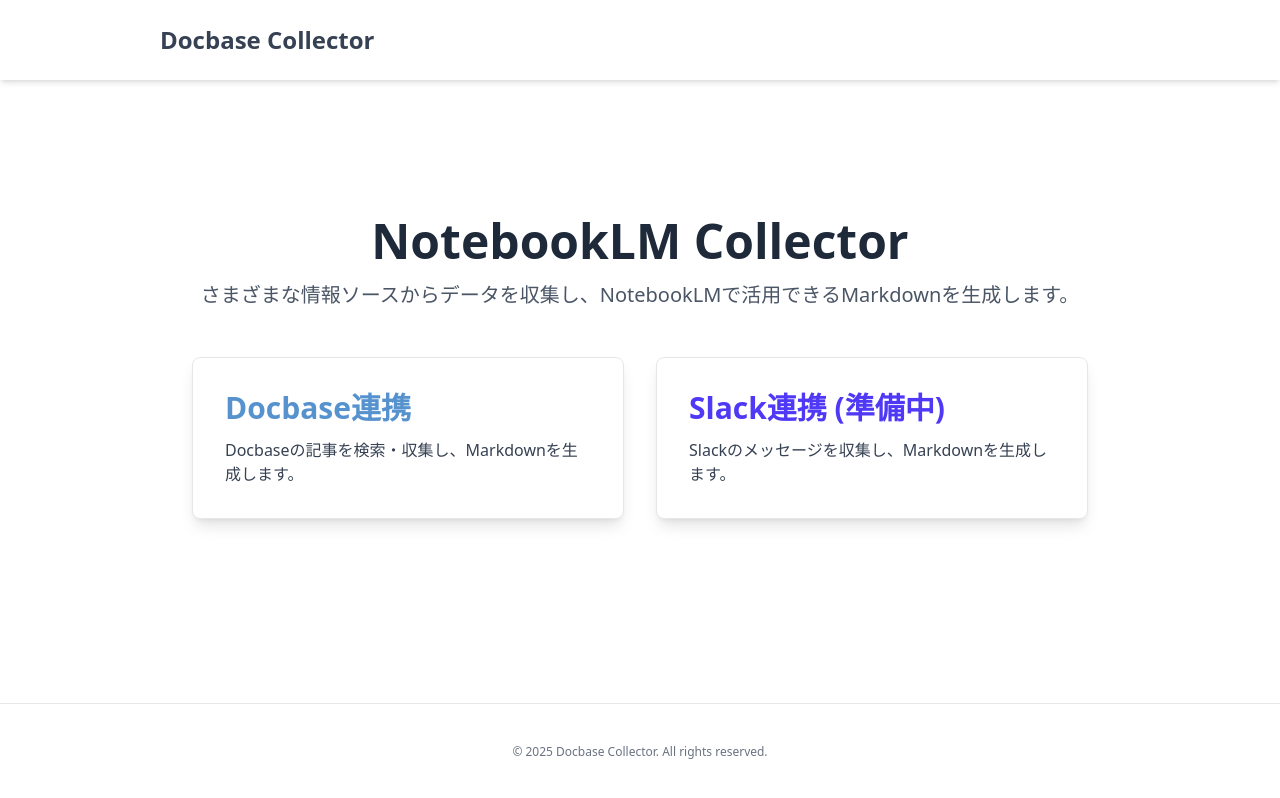
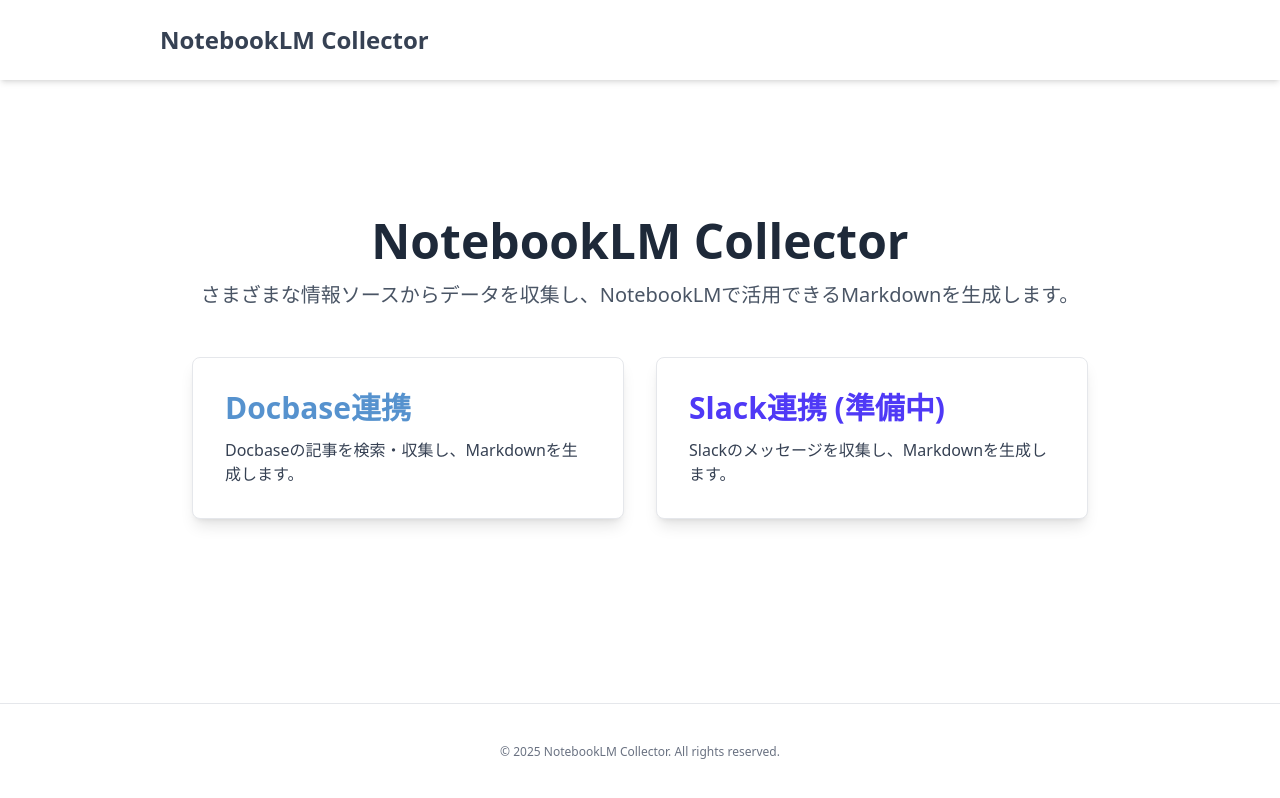
Before and after one commit to 24taro/notebooklm-collector, a Next.js app: page / in a window 1280 px wide. Built offline with nearby package versions, Linux system fonts and the light colour scheme.

Commit message:
refactor(ui): Header/Footerコンポーネントを汎用化し各ページに適用

```diff
--- a/src/app/docbase/page.tsx
+++ b/src/app/docbase/page.tsx
@@ -3,14 +3,14 @@
 import SearchForm from '../../components/SearchForm' // パスを修正
 import { Toaster } from 'react-hot-toast' // Toasterをインポート
 // import { SparklesCore } from "../../components/ui/sparkles"; // 架空のUIコンポーネントなのだ -> 一旦コメントアウト
-import DocbaseHeader from '../../components/DocbaseHeader' // 新しいヘッダーをインポート
-import DocbaseFooter from '../../components/DocbaseFooter' // 新しいフッターをインポート
+import Header from '../../components/Header' // 変更
+import Footer from '../../components/Footer' // 変更
 
 export default function DocbasePage() {
   // コンポーネント名を DocbasePage に変更
   return (
     <main className="flex min-h-screen flex-col text-gray-800 selection:bg-docbase-primary font-sans">
-      <DocbaseHeader /> {/* ヘッダーをここに配置 */}
+      <Header title="NotebookLM Collector - Docbase" /> {/* 変更 */}
       {/* 背景のパーティクルエフェクト (架空のコンポーネント) */}
       {/* <div className=\"absolute inset-0 w-full h-full z-0\"> */}
       {/*  <SparklesCore */}
@@ -140,7 +140,7 @@
           </div>
         </section>
       </div>
-      <DocbaseFooter /> {/* フッターをここに配置 */}
+      <Footer /> {/* 変更 */}
     </main>
   )
 }
--- a/src/app/page.tsx
+++ b/src/app/page.tsx
@@ -1,13 +1,13 @@
 'use client' // クライアントコンポーネントとしてマーク
 
 import Link from 'next/link'
-import DocbaseHeader from '../components/DocbaseHeader'
-import DocbaseFooter from '../components/DocbaseFooter'
+import Header from '../components/Header'
+import Footer from '../components/Footer'
 
 export default function HomePage() {
   return (
     <main className="flex min-h-screen flex-col text-gray-800 selection:bg-docbase-primary font-sans">
-      <DocbaseHeader />
+      <Header title="NotebookLM Collector" />
       <div className="flex-grow flex flex-col items-center justify-center px-4">
         <div className="text-center mb-12">
           <h1 className="text-5xl font-bold mb-4">NotebookLM Collector</h1>
@@ -32,7 +32,7 @@
           </Link>
         </div>
       </div>
-      <DocbaseFooter />
+      <Footer />
     </main>
   )
 }
--- a/src/app/slack/page.tsx
+++ b/src/app/slack/page.tsx
@@ -1,17 +1,17 @@
 'use client'
 
-import DocbaseHeader from '../../components/DocbaseHeader'
-import DocbaseFooter from '../../components/DocbaseFooter'
+import Header from '../../components/Header'
+import Footer from '../../components/Footer'
 
 export default function SlackPage() {
   return (
     <main className="flex min-h-screen flex-col text-gray-800 selection:bg-docbase-primary font-sans">
-      <DocbaseHeader />
+      <Header title="NotebookLM Collector - Slack" />
       <div className="flex-grow flex flex-col items-center justify-center">
         <h1 className="text-4xl font-bold mb-4">Slack連携機能</h1>
         <p className="text-lg">現在準備中です。お楽しみに！</p>
       </div>
-      <DocbaseFooter />
+      <Footer />
     </main>
   )
 }
--- a/src/components/DocbaseFooter.tsx
+++ /dev/null
@@ -1,14 +0,0 @@
-import React from 'react'
-
-const DocbaseFooter = () => {
-  return (
-    <footer className="w-full mt-12 border-t border-gray-200">
-      <div className="max-w-screen-lg mx-auto px-4 sm:px-6 lg:px-8 py-10 text-center text-gray-500 text-xs">
-        <p>&copy; {new Date().getFullYear()} Docbase Collector. All rights reserved.</p>
-        {/* <p className="mt-1">A tool by Your Name/Company</p> */}
-      </div>
-    </footer>
-  )
-}
-
-export default DocbaseFooter
--- a/src/components/DocbaseHeader.tsx
+++ /dev/null
@@ -1,20 +0,0 @@
-'use client' // 必要に応じて
-
-import React from 'react'
-
-const DocbaseHeader = () => {
-  // 名前を DocbaseHeader に変更
-  return (
-    <header className="w-full py-6 shadow-md">
-      <div className="max-w-screen-lg mx-auto flex justify-between items-center px-4 sm:px-6 lg:px-8">
-        <div className="flex items-center">
-          {/* <img src="/docbase-collector-logo.svg" alt="Docbase Collector Logo" className="h-8 w-auto mr-3" /> */}
-          <span className="text-2xl font-semibold text-gray-700">Docbase Collector</span>
-        </div>
-        {/* <a href="#" className="px-4 py-2 text-sm font-medium text-blue-600 border border-blue-600 rounded-md hover:bg-blue-50 transition-colors">ログイン(仮)</a> */}
-      </div>
-    </header>
-  )
-}
-
-export default DocbaseHeader // export も DocbaseHeader に変更
--- a/src/components/Footer.tsx
+++ b/src/components/Footer.tsx
@@ -4,7 +4,7 @@
   return (
     <footer className="w-full mt-12 border-t border-gray-200">
       <div className="max-w-screen-lg mx-auto px-4 sm:px-6 lg:px-8 py-10 text-center text-gray-500 text-xs">
-        <p>&copy; {new Date().getFullYear()} Docbase Collector. All rights reserved.</p>
+        <p>&copy; {new Date().getFullYear()} NotebookLM Collector. All rights reserved.</p>
         {/* <p className="mt-1">A tool by Your Name/Company</p> */}
       </div>
     </footer>
--- a/src/components/Header.tsx
+++ b/src/components/Header.tsx
@@ -1,14 +1,25 @@
 'use client' // 必要に応じて
 
-import React from 'react'
+// Reactの明示的なインポートは不要になる場合があるが、JSXを使うためにはスコープにReactが必要。
+// ただし、Next.js 13以降のApp Routerや新しいJSX Transformでは不要なことも。
+// 一旦残しておくが、もし不要ならリンターが教えてくれるはず。
+import type React from 'react' // 'import type' に変更
 
-const Header = () => {
+interface HeaderProps {
+  // インターフェース名を HeaderProps に
+  title: string
+}
+
+const Header: React.FC<HeaderProps> = ({ title }) => {
+  // 型を HeaderProps に
   return (
-    <header className="w-full py-6 mb-10">
+    <header className="w-full py-6 shadow-md">
+      {' '}
+      {/* DocbaseHeader から shadow-md を持ってきたのだ */}
       <div className="max-w-screen-lg mx-auto flex justify-between items-center px-4 sm:px-6 lg:px-8">
         <div className="flex items-center">
           {/* <img src="/docbase-collector-logo.svg" alt="Docbase Collector Logo" className="h-8 w-auto mr-3" /> */}
-          <span className="text-2xl font-semibold text-gray-700">Docbase Collector</span>
+          <span className="text-2xl font-semibold text-gray-700">{title}</span>
         </div>
         {/* <a href="#" className="px-4 py-2 text-sm font-medium text-blue-600 border border-blue-600 rounded-md hover:bg-blue-50 transition-colors">ログイン(仮)</a> */}
       </div>
```
